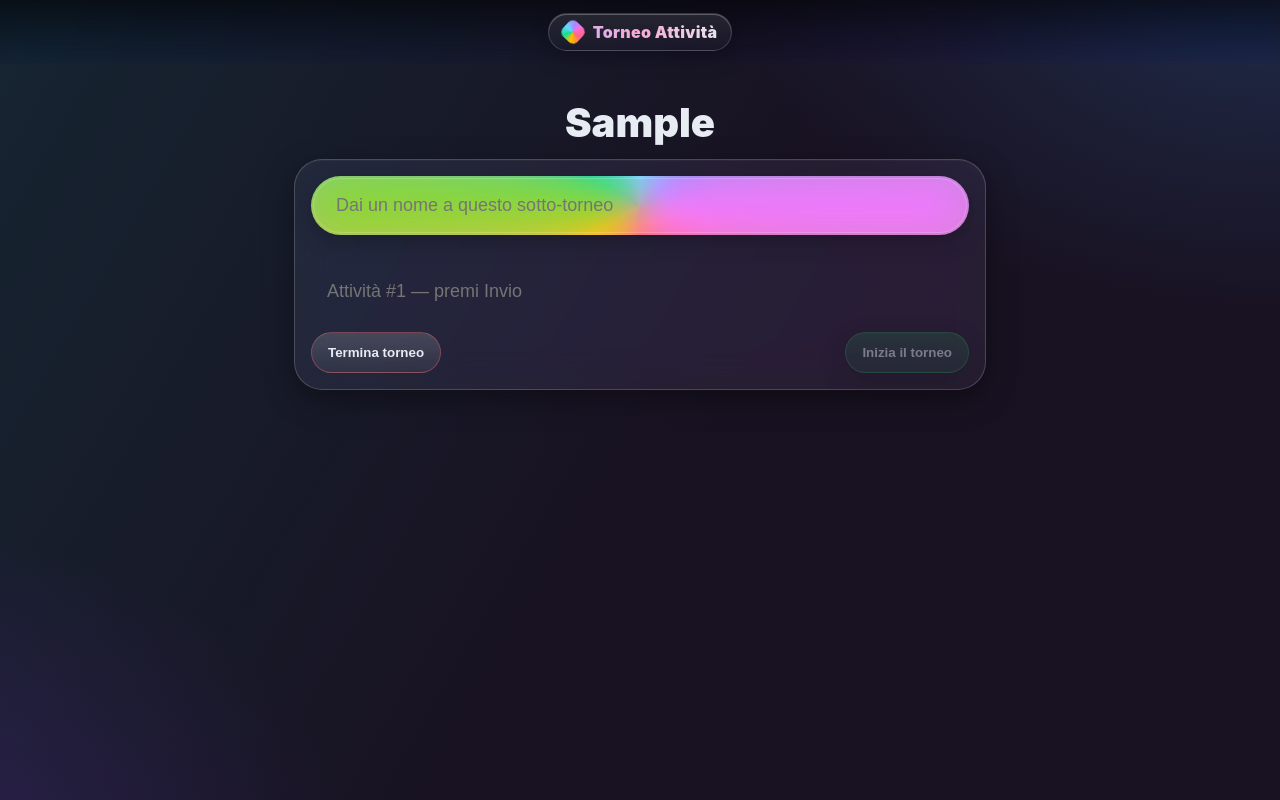
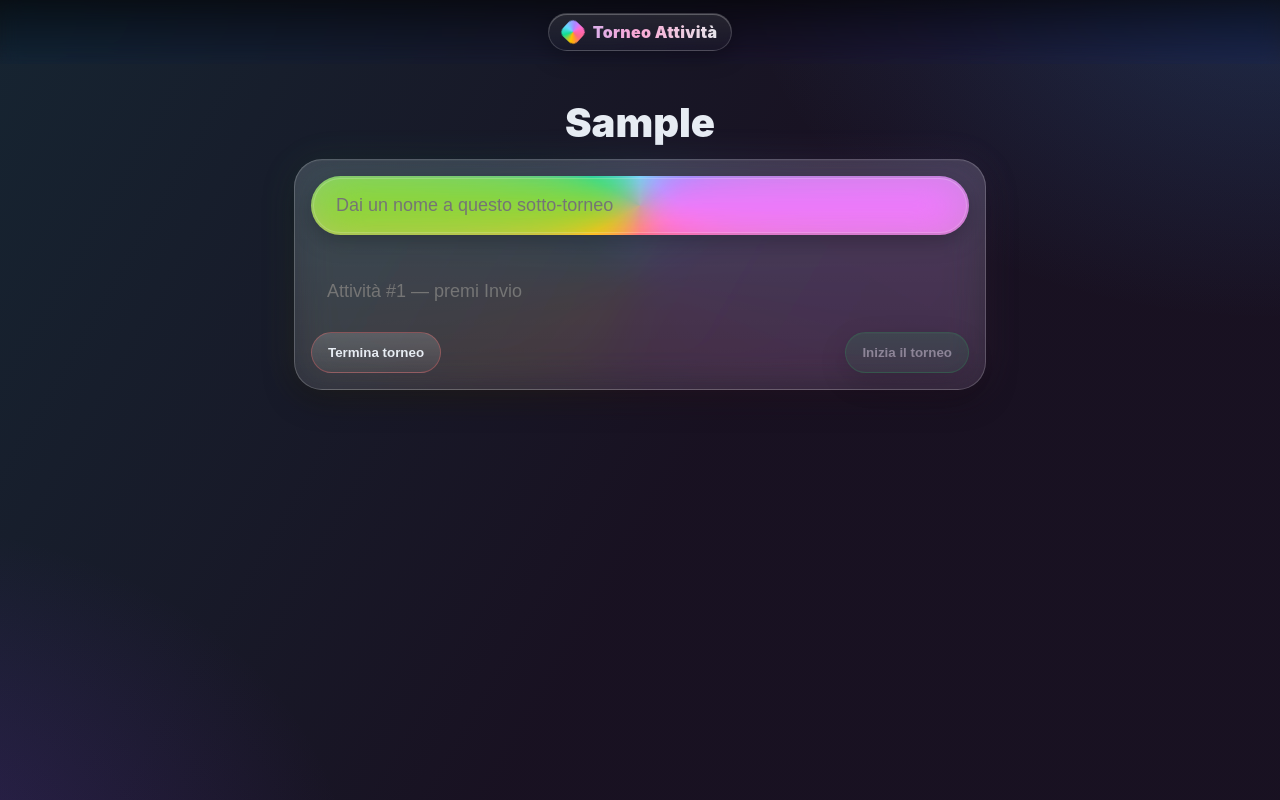
Before and after one commit to marcolastella/Torneo-App, a React (Vite) app: page / in a window 1280 px wide. Both pictures are taken after typing "Sample" into the empty fields and a click on the button "Conferma". Built offline with nearby package versions, Linux system fonts and the light colour scheme.

Commit message:
Add files via upload

```diff
--- a/src/App.jsx
+++ b/src/App.jsx
@@ -115,10 +115,10 @@ export default function App(){
       if(!state.champion) return
       if(state.restQueue.length === 0){
         const winner = state.champion
-        const composed = (state.roundBoxTitle && state.roundBoxTitle.trim()) ? `${state.roundBoxTitle.trim()} ${winner}` : winner
+        const label = (state.roundBoxTitle && state.roundBoxTitle.trim()) ? state.roundBoxTitle.trim() : ''
         setState(s => ({
           ...s,
-          chain: [...s.chain, { text: composed, themeIndex: s.roundIndex }],
+          chain: [...s.chain, { text: winner, boxTitle: label, themeIndex: s.roundIndex }],
           roundIndex: s.roundIndex + 1,
           activities: [],
           champion: null,
@@ -191,8 +191,11 @@ export default function App(){
             <div className="hint" style={{marginBottom:6}}>Hai scelto:</div>
             <div style={{display:'flex', flexWrap:'nowrap', gap:8, overflowX:'auto', paddingBottom:6}}>
               {state.chain.map((w,i)=> (
-                <span key={i} className="chip" style={{background: chipFor(w.themeIndex), whiteSpace:'nowrap'}}>{w.text}</span>
-              ))}
+              <div key={i} style={{display:'grid', gap:4, placeItems:'center', minWidth:0}}>
+                {w.boxTitle ? <div className="tinyLabel">{w.boxTitle}</div> : null}
+                <span className="chip" style={{background: chipFor(w.themeIndex), whiteSpace:'nowrap'}}>{w.text}</span>
+              </div>
+            ))}
             </div>
             <div className="hint" style={{marginTop:8}}>Hai scartato:</div>
             <div style={{display:'flex', flexWrap:'wrap', gap:8}}>
@@ -210,7 +213,7 @@ export default function App(){
         )}
 
         {state.stage === Stage.Add && (
-          <section className="card" style={{padding:16, display:'grid', gap:16}}>
+          <section className="card cardRainbow" style={{padding:16, display:'grid', gap:16}}>
             <form onSubmit={(e)=> e.preventDefault()} style={{display:'grid', gap:8}}>
               <div className="glassRainbow"><div className="glassInner"><input className="input noBorder" placeholder="Dai un nome a questo sotto-torneo" value={state.roundBoxTitle} onChange={e=> setState(s=>({...s, roundBoxTitle:e.target.value}))} /></div></div>
             </form>
@@ -253,8 +256,11 @@ export default function App(){
             <h2 className="finalTitle">{(phrase || state.baseName)}</h2>
             <div style={{display:'flex', flexWrap:'wrap', gap:10, justifyContent:'center'}}>
               {state.chain.map((w,i)=> (
-                <span key={i} className="chip" style={{background: chipFor(w.themeIndex)}}>{w.text}</span>
-              ))}
+              <div key={i} style={{display:'grid', gap:4, placeItems:'center', minWidth:0}}>
+                {w.boxTitle ? <div className="tinyLabel">{w.boxTitle}</div> : null}
+                <span className="chip" style={{background: chipFor(w.themeIndex), whiteSpace:'nowrap'}}>{w.text}</span>
+              </div>
+            ))}
             </div>
             <div className="row">
               <button className="btn" onClick={sharePhrase} aria-label="Condividi">Condividi</button>
--- a/src/styles.css
+++ b/src/styles.css
@@ -165,3 +165,23 @@ header{
 .noBorder{ border:none !important; }
 
 .activityPill{ border-radius: 9999px !important; }
+
+.tinyLabel{
+  font-size:11px; opacity:.75; color:var(--fg);
+  padding:4px 8px; border-radius:9999px;
+  border:1px solid rgba(255,255,255,.14);
+  background: linear-gradient(180deg, rgba(255,255,255,.08), rgba(255,255,255,.04));
+  white-space:nowrap;
+}
+.cardRainbow{
+  position:relative;
+  background:
+    linear-gradient(180deg, rgba(255,255,255,0.10), rgba(255,255,255,0.04)),
+    var(--glass);
+  border: 1px solid rgba(255,255,255,0.20);
+}
+.cardRainbow:before{
+  content:''; position:absolute; inset:0; border-radius:28px; z-index:-1;
+  background: conic-gradient(from 0deg, rgba(125,211,252,.18), rgba(167,139,250,.15), rgba(244,114,182,.14), rgba(251,113,133,.14), rgba(251,191,36,.14), rgba(52,211,153,.14), rgba(125,211,252,.18));
+  filter: blur(18px); opacity:.7;
+}
```
